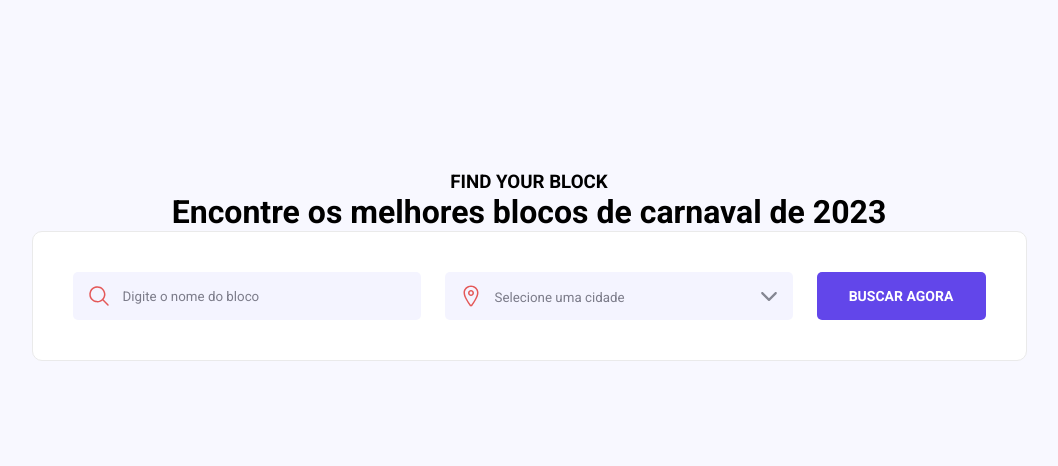
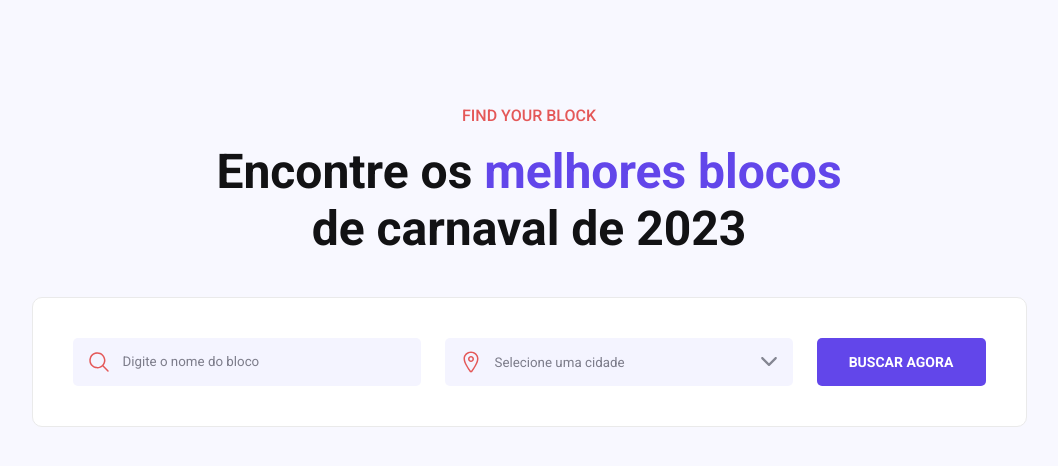
Before and after one commit to lafontolanx/boraCodar-bloco-carnaval, a React (Vite) app: page / in a window 1280 px wide. Shown: the top 466 px of the page, without its empty margins (111-1169 px from the left). Built offline with nearby package versions, Linux system fonts and the light colour scheme.

Commit message:
fix title

```diff
--- a/src/components/header/style.ts
+++ b/src/components/header/style.ts
@@ -12,6 +12,25 @@ export const Container = styled.header`
 
 export const Title = styled.div`
     text-align: center;
+    width: 647px;
+
+    h3 {
+        font-size: 16px;
+        color: var(--red);
+        font-weight: 500;
+        padding-bottom: 18px;
+    }
+
+    h1 {
+        font-size: 48px;
+        color: var(--gray-900);
+        font-weight: 700;
+        padding-bottom: 40px;
+    }
+
+    strong {
+        color: var(--purple);
+    }
 `
 
 export const Content = styled.div`
```
